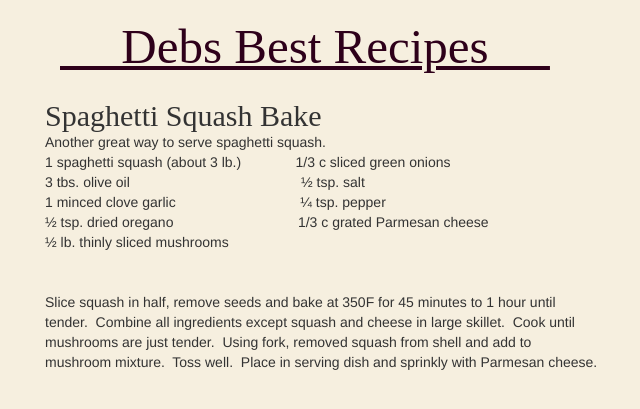
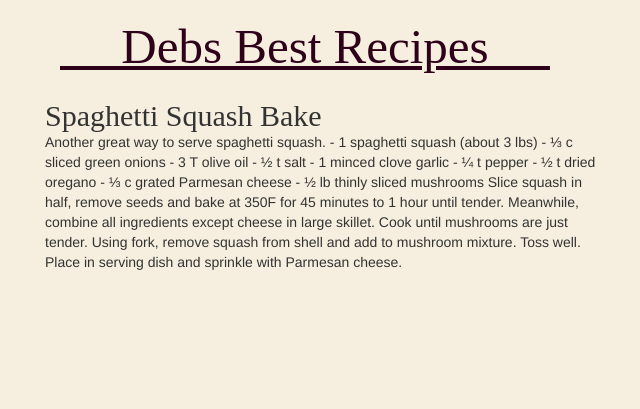
Before and after one commit to JonahBraun/debs-recipes, a Jekyll site: the page built from _posts/2005-09-07-baked-spaghetti-squash.html, in a window 1280 px wide. Shown: the top 409 px of the page, without its empty margins (10-650 px from the left). Built offline with Jekyll 4.4.1, drawn with Linux system fonts in a browser that asks for light colours; nearby versions of some CDN libraries; some web fonts are replaced; Markdown is read by kramdown in place of the engine named in the settings.

Commit message:
Update 2005-09-07-baked-spaghetti-squash.html

```diff
--- a/_posts/2005-09-07-baked-spaghetti-squash.html
+++ b/_posts/2005-09-07-baked-spaghetti-squash.html
@@ -3,24 +3,17 @@
 title: Spaghetti Squash Bake
 category: sides
 ---
-Another great way to serve spaghetti squash.<br />
-1 spaghetti squash (about 3 lb.)&nbsp;&nbsp; &nbsp;&nbsp;&nbsp; &nbsp;&nbsp;&nbsp; &nbsp;&nbsp; 1/3 c sliced green onions<br />
-3 tbs. olive oil&nbsp;&nbsp; &nbsp;&nbsp;&nbsp; &nbsp;&nbsp;&nbsp;
-&nbsp;&nbsp;&nbsp; &nbsp;&nbsp;&nbsp; &nbsp;&nbsp;&nbsp;
-&nbsp;&nbsp;&nbsp;&nbsp; &nbsp;&nbsp;&nbsp; &nbsp;&nbsp;&nbsp;
-&nbsp;&nbsp;&nbsp; &nbsp;&nbsp;&nbsp; &frac12; tsp. salt<br />
-1 minced clove garlic&nbsp;&nbsp; &nbsp;&nbsp;&nbsp; &nbsp;&nbsp;&nbsp;
-&nbsp;&nbsp;&nbsp; &nbsp;&nbsp;&nbsp; &nbsp;&nbsp; &nbsp;&nbsp;&nbsp;
-&nbsp;&nbsp;&nbsp; &nbsp; &frac14; tsp. pepper<br />
-&frac12; tsp. dried oregano&nbsp;&nbsp; &nbsp;&nbsp;&nbsp; &nbsp;&nbsp;&nbsp;
-&nbsp;&nbsp;&nbsp; &nbsp;&nbsp;&nbsp; &nbsp;&nbsp; &nbsp;&nbsp;&nbsp;
-&nbsp;&nbsp;&nbsp; &nbsp; 1/3 c grated Parmesan cheese<br />
-&frac12; lb. thinly sliced mushrooms<br />
-<br />
-<br />
-Slice squash in half, remove seeds and bake at 350F for 45 minutes to 1
-hour until tender.&nbsp; Combine all ingredients except squash and
-cheese in large skillet.&nbsp; Cook until mushrooms are just
-tender.&nbsp; Using fork, removed squash from shell and add to mushroom
-mixture.&nbsp; Toss well.&nbsp; Place in serving dish and sprinkly with
-Parmesan cheese.
+Another great way to serve spaghetti squash.
+
+- 1 spaghetti squash (about 3 lbs)
+- ⅓ c sliced green onions
+- 3 T olive oil
+- ½ t salt
+- 1 minced clove garlic
+- ¼ t pepper
+- ½ t dried oregano
+- ⅓ c grated Parmesan cheese
+- ½ lb thinly sliced mushrooms
+
+Slice squash in half, remove seeds and bake at 350F for 45 minutes to 1 hour until tender. Meanwhile, combine all ingredients except cheese in large skillet. Cook until mushrooms are just
+tender. Using fork, remove squash from shell and add to mushroom mixture. Toss well. Place in serving dish and sprinkle with Parmesan cheese.
```
